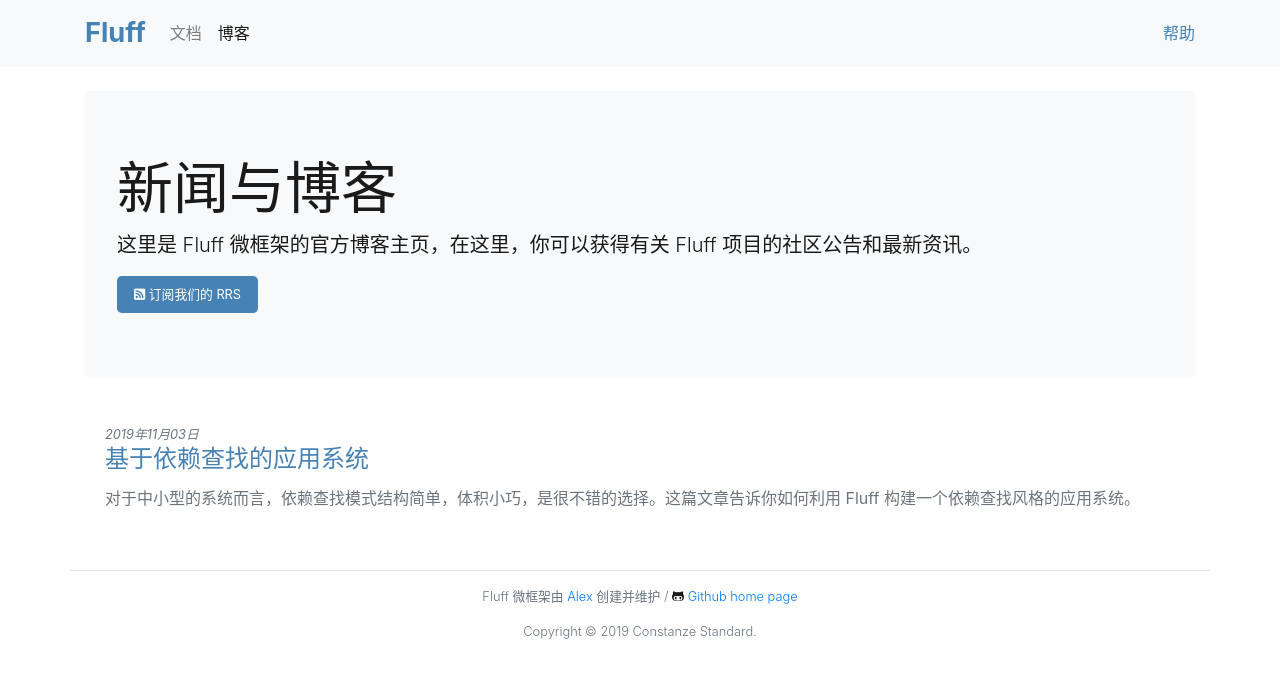
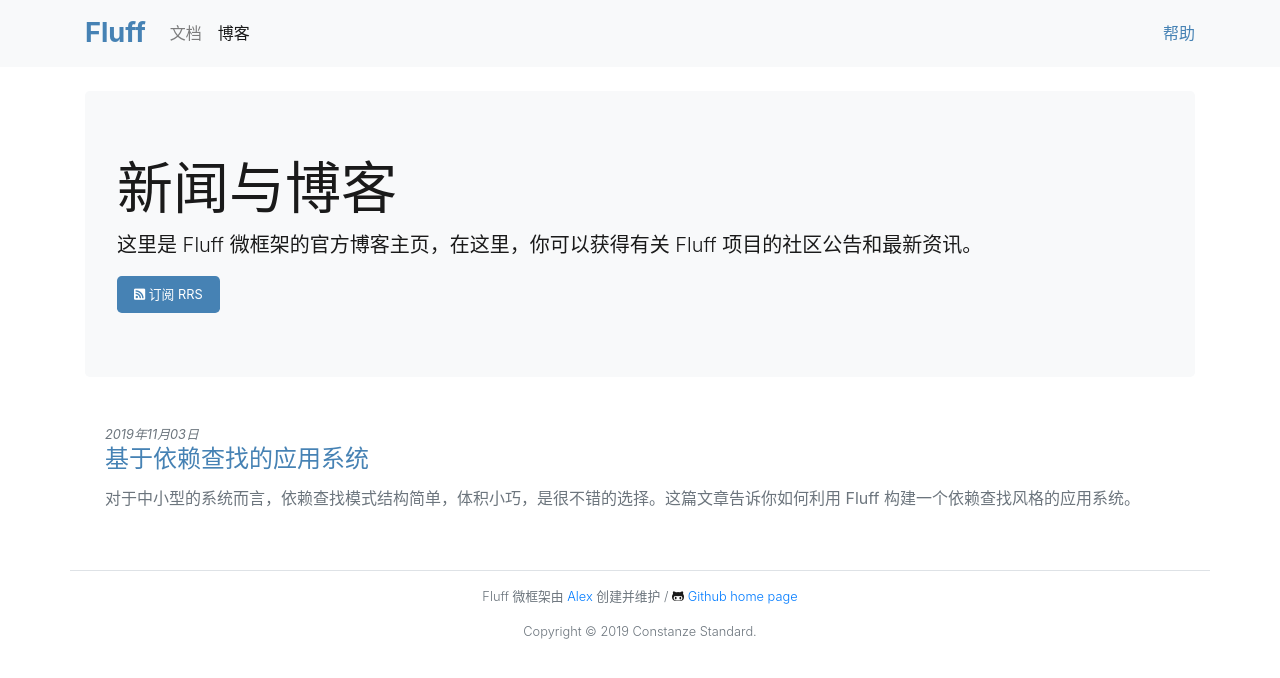
Before and after one commit to constanze-standard/fluff-website, a Jekyll site: the page built from blog/index.html, in a window 1280 px wide. Shown: the top 678 px of the page. Built offline with Jekyll 4.4.1, drawn with Linux system fonts in a browser that asks for light colours; comment, search, counter and statistics services are not loaded.

Commit message:
update domain

```diff
--- a/blog/index.html
+++ b/blog/index.html
@@ -5,7 +5,7 @@ layout: default
     <h1 class="display-4">新闻与博客</h1>
     <p class="lead">这里是 Fluff 微框架的官方博客主页，在这里，你可以获得有关 Fluff 项目的社区公告和最新资讯。</p>
     <a href="{{ "/blog/feed.rss" | prepend: site.baseurl }}" class="btn btn_royal btn-lg text_size_08">
-        <i class="fa fa-rss-square color_light_font text_size_08"></i> 订阅我们的 RRS
+        <i class="fa fa-rss-square color_light_font text_size_08"></i> 订阅 RRS
     </a>
 </div>
 
```
